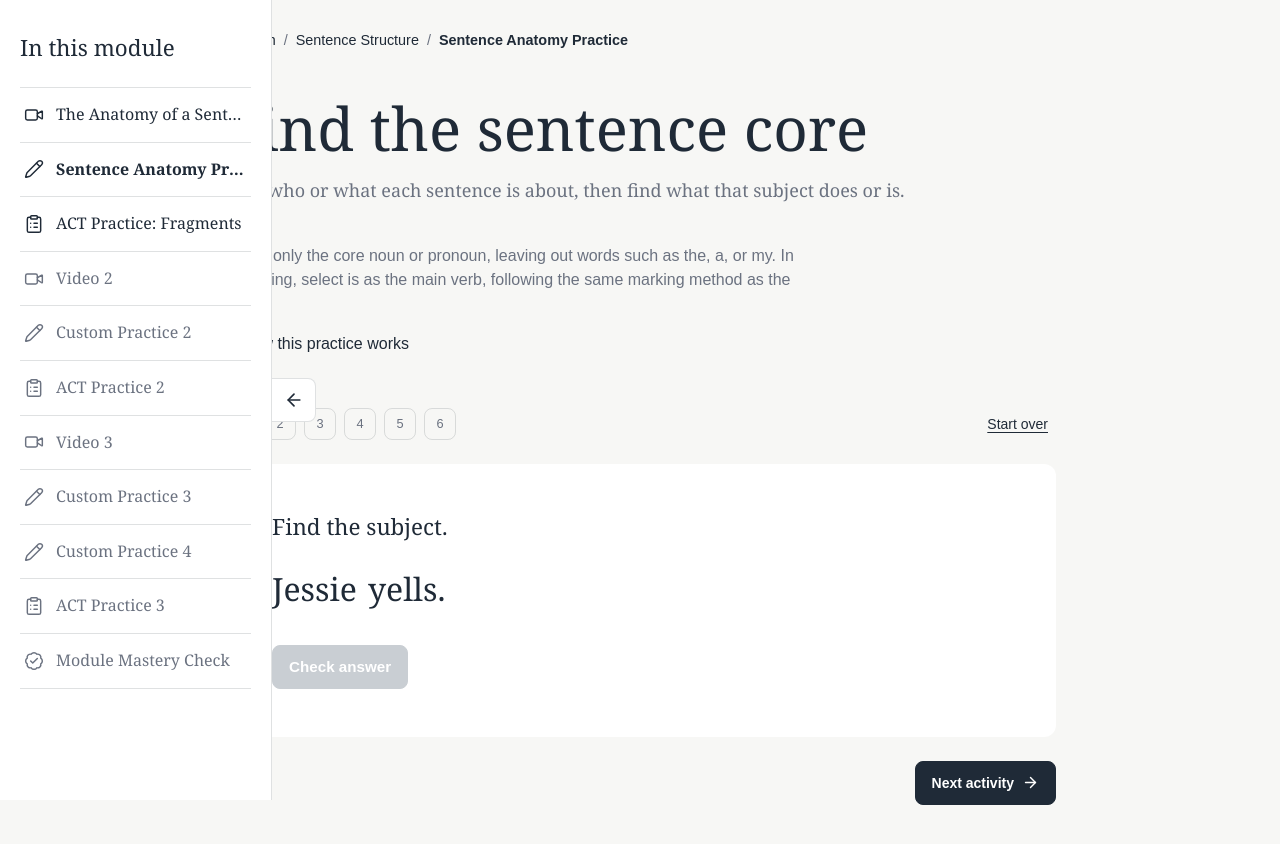
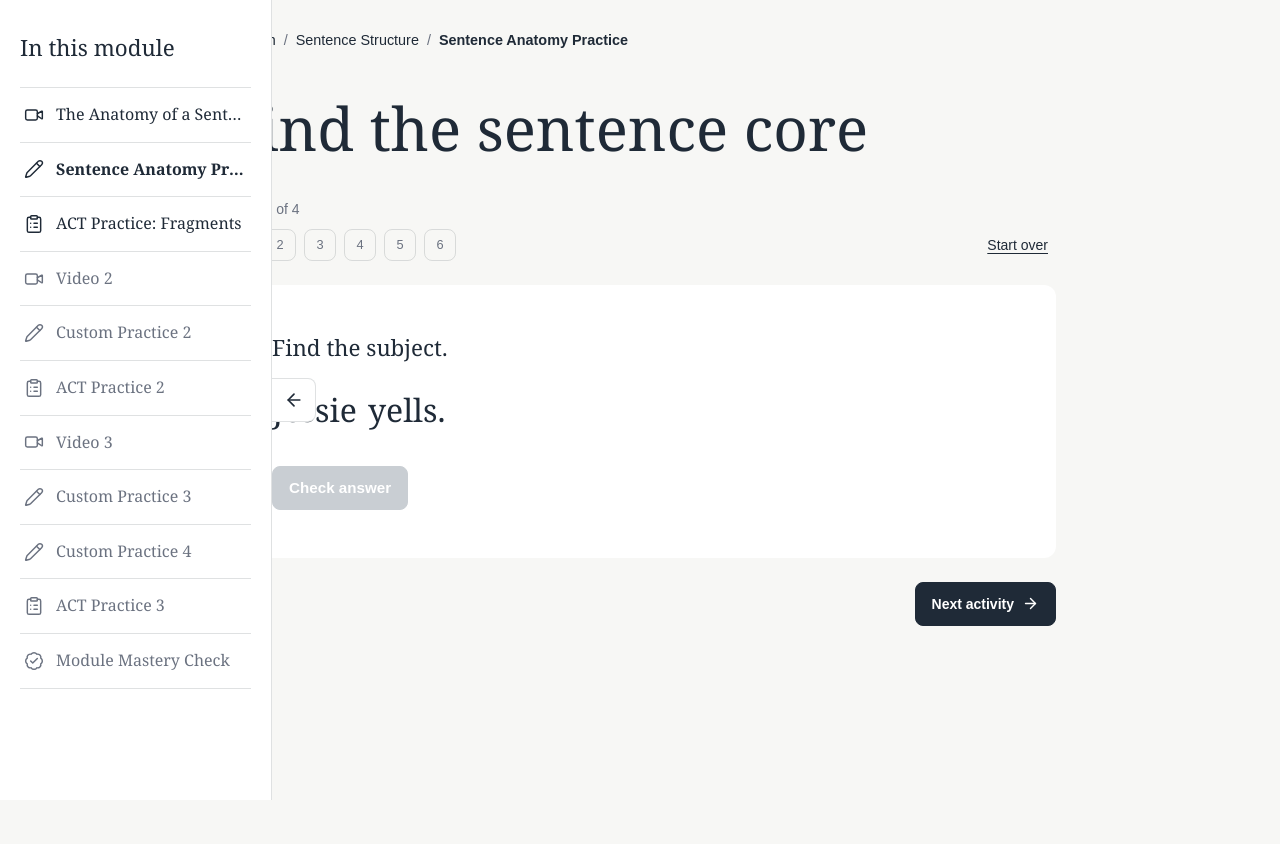
Before and after one commit to matt-mcwilliams/act-software-course, a Next.js app: page /courses/act-english/modules/sentence-structure/activities/eng-ss-anatomy-practice in a window 1280 px wide. Shown: the top 844 px of the page. After the commit the page ends 818 px from the top, so only its background shows below. Built offline with nearby package versions, Linux system fonts and the light colour scheme.

Commit message:
Remove extra sentence practice instructions

```diff
--- a/src/components/sentence-practice.tsx
+++ b/src/components/sentence-practice.tsx
@@ -116,15 +116,8 @@ export function SentencePractice({ moduleHref, nextActivityHref }: { moduleHref:
   return <section className="sentence-practice" aria-labelledby="practice-title">
     <header className="practice-header">
       <h1 id="practice-title">{stage.title}</h1>
-      <p>{stage.instruction}</p>
+      {stage.instruction && <p>{stage.instruction}</p>}
     </header>
-    <p className="practice-guidance">Select only the core noun or pronoun, leaving out words such as the, a, or my. In is barking, select is as the main verb, following the same marking method as the video.</p>
-    <details className="practice-help">
-      <summary>How this practice works</summary>
-      <p>You have three tries per problem. Hints follow the first two misses; the third miss reveals the answer. A correct retry completes the problem but does not earn first-try credit.</p>
-      <p>Pass a stage with five of six first-try credits in one group. A level answered correctly on the first try in three consecutive groups is mastered and contributes its credit automatically in later groups.</p>
-      <p>An independent clause can stand as a sentence. A dependent clause, such as one beginning with because or when, needs an independent clause. For a dependent-clause fragment, choose Main verb: the independent clause’s main verb is missing.</p>
-    </details>
     <p className="practice-status practice-stage">Stage {progress.stageIndex + 1} of {sentenceAnatomyPractice.stages.length}</p>
     <div className="practice-toolbar">
       <ol className="practice-steps" aria-label="Difficulty slots">{stage.slots.map((_, index) => {
--- a/src/data/custom-practice.ts
+++ b/src/data/custom-practice.ts
@@ -7,7 +7,7 @@ export type SentenceProblem = {
 
 export type SentenceStage = {
   title: string;
-  instruction: string;
+  instruction?: string;
   checkCompleteness: boolean;
   slots: SentenceProblem[][];
 };
@@ -28,7 +28,6 @@ export const sentenceAnatomyPractice: CustomPractice = {
   stages: [
     {
       title: "Find the sentence core",
-      instruction: "Find who or what each sentence is about, then find what that subject does or is.",
       checkCompleteness: false,
       slots: [
         [complete("Jessie yells.", [0], 1), complete("Maya laughs.", [0], 1), complete("Ravi smiles.", [0], 1)],
```
